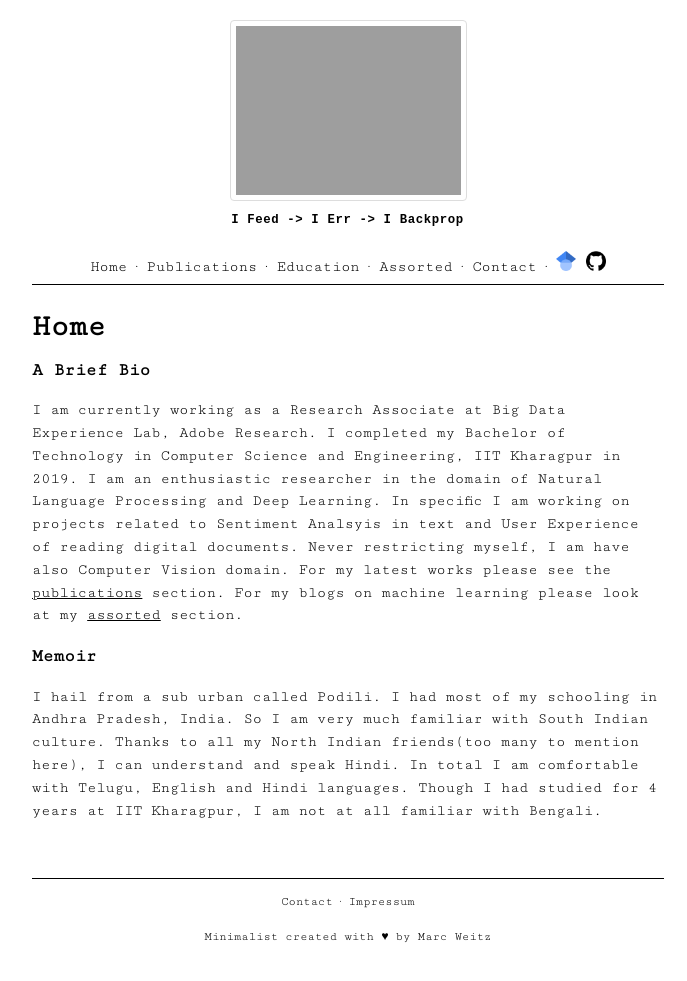
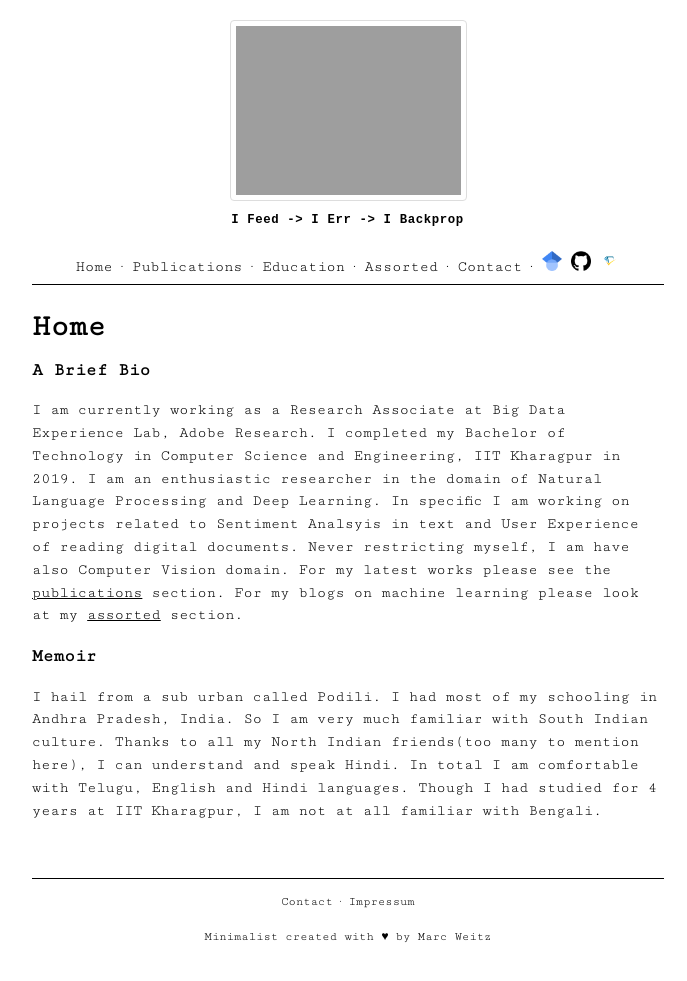
Before and after one commit to bhanu77prakash/bhanu77prakash.github.io, a Jekyll site: the page built from index.md, in a window 1280 px wide. Shown: the whole page, without its empty margins (292-979 px from the left). Built offline with Jekyll 4.4.1, drawn with Linux system fonts in a browser that asks for light colours.

Commit message:
updated site

```diff
--- a/_includes/nav.html
+++ b/_includes/nav.html
@@ -6,4 +6,5 @@
   <a href="{{site.url}}{{site.baseurl}}/contact/">Contact</a> ·
   <a href="https://scholar.google.ca/citations?user=H_l6pEIAAAAJ&hl=en"><img src="{{site.url}}{{site.baseurl}}/assets/images/scholar_logo.svg.png" style="height:20px;width:20px;"></img></a>
   <a href="https://github.com/bhanu77prakash/"><img src="{{site.url}}{{site.baseurl}}/assets/images/github.png" style="height:20px;width:20px;"></img></a>
+  <a href="https://www.semanticscholar.org/author/Bhanu-Prakash-Reddy-Guda/66596133"><img src="{{site.url}}{{site.baseurl}}/assets/images/semantic.svg" style="height:20px;width:20px;"></img></a>
 </div>
```
Also changed, not shown: assets/images/semantic.svg (added).
